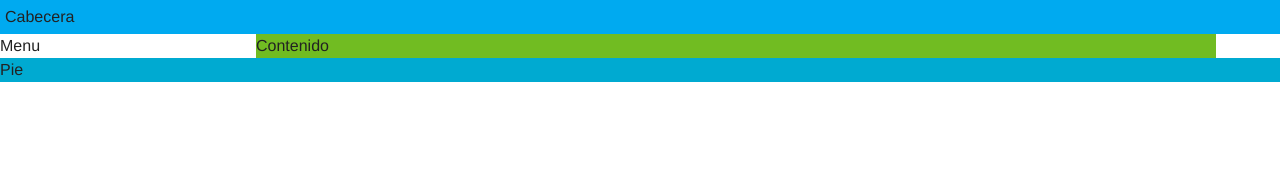
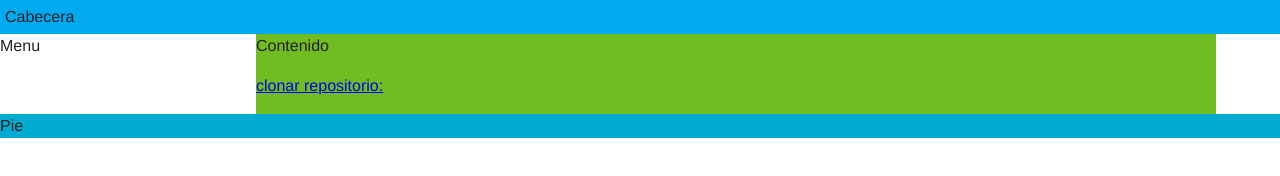
Before and after one commit to Reingenieria/T3, a plain HTML site: page index.html in a window 1280 px wide. Drawn offline with Linux system fonts and the light colour scheme.

Commit message:
Update index.html

```diff
--- a/index.html
+++ b/index.html
@@ -17,6 +17,9 @@
     	</div>
     	 <div id="content">
     		Contenido
+    		<p>
+    	        <a href="https://github.com/Reingenieria/T3.git">clonar repositorio:</a>
+    		</p>
     	</div>
     	<div id="footer">
     		Pie
```
